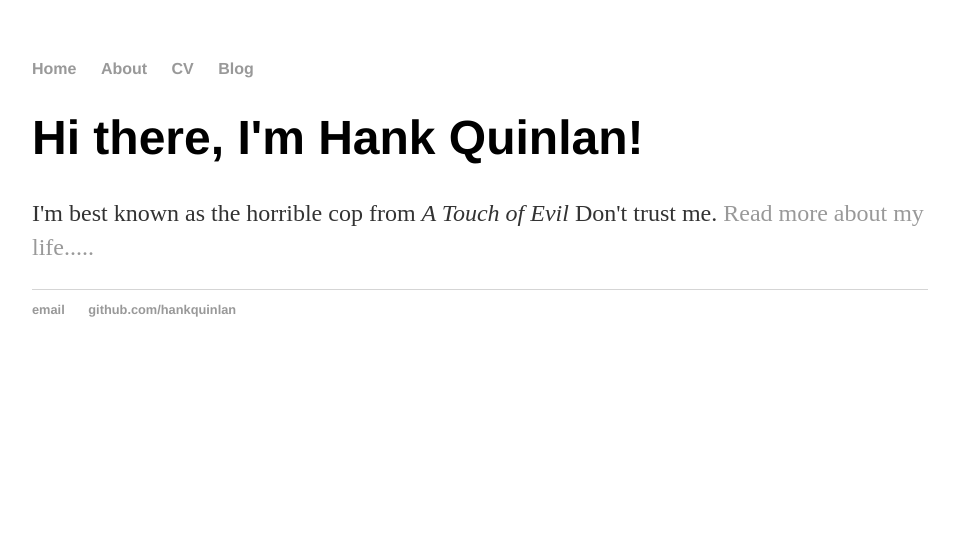
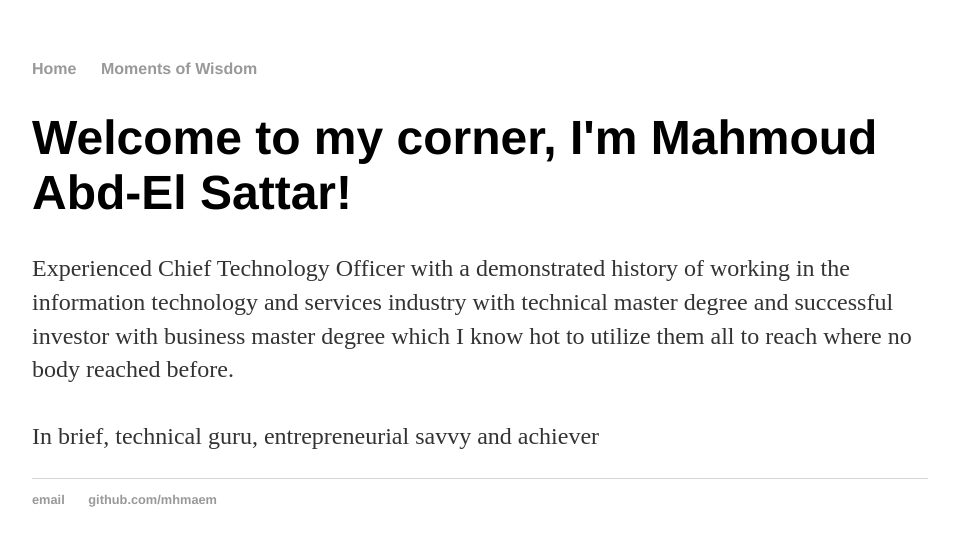
Before and after one commit to mahmoudabdelsattarmuhammad/mahmoud.github.io, a Jekyll site: the page built from index.html, in a window 1280 px wide. Shown: the top 546 px of the page, without its empty margins (160-1115 px from the left). Built offline with Jekyll 4.4.1, drawn with Linux system fonts in a browser that asks for light colours.

Commit message:
Adding Adopt, Adapt .. Innovate Post

```diff
--- a/_layouts/default.html
+++ b/_layouts/default.html
@@ -9,9 +9,11 @@
 			<nav>
 	    		<ul>
 	        		<li><a href="/">Home</a></li>
+					<!--
 		        	<li><a href="/about">About</a></li>
 	        		<li><a href="/cv">CV</a></li>
-	        		<li><a href="/blog">Blog</a></li>
+					-->
+	        		<li><a href="/blog">Moments of Wisdom</a></li>
 	    		</ul>
 			</nav>
 			<div class="container">
@@ -21,8 +23,8 @@
 			</div><!-- /.container -->
 			<footer>
 	    		<ul>
-	        		<li><a href="mailto:hankquinlanhub@gmail.com">email</a></li>
-	        		<li><a href="https://github.com/hankquinlan">github.com/hankquinlan</a></li>
+	        		<li><a href="mailto:mahmoudabdelsattar@gmail.com">email</a></li>
+	        		<li><a href="https://github.com/mhmaem">github.com/mhmaem</a></li>
 				</ul>
 			</footer>
 		</body>
--- a/about/index.html
+++ b/about/index.html
@@ -1 +1,4 @@
-About Page
+---
+layout: default
+---
+<h1>About</h1>
--- a/blog/index.html
+++ b/blog/index.html
@@ -1,6 +1,6 @@
 ---
 layout: default
-title: Hank Quinlan's Blog
+title: Moments of Wisdom
 ---
 	<h1>{{ page.title }}</h1>
 	<ul class="posts">
--- a/cv/index.html
+++ b/cv/index.html
@@ -1 +1,4 @@
-CV Page
+---
+layout: default
+---
+<h1>CV</h1>
--- a/index.html
+++ b/index.html
@@ -1,8 +1,9 @@
 ---
 layout: default
-title: Hank Quinlan, Horrible Cop
+title: Mhmaem - Adopt, Adapt .. Innovate
 ---
 <div class="blurb">
-	<h1>Hi there, I'm Hank Quinlan!</h1>
-	<p>I'm best known as the horrible cop from <em>A Touch of Evil</em> Don't trust me. <a href="/about">Read more about my life.....</a></p>
+	<h1>Welcome to my corner, I'm Mahmoud Abd-El Sattar!</h1>
+	<p>Experienced Chief Technology Officer with a demonstrated history of working in the information technology and services industry with technical master degree and successful investor with business master degree which I know hot to utilize them all to reach where no body reached before.
+	<br><br>In brief, technical guru, entrepreneurial savvy and achiever</p>
 </div><!-- /.blurb -->
```
Also changed, not shown: _posts/2014-04-30-hank-quinlan-site-launched.md (deleted, +0 -7 lines), _posts/2019-02-10-adpot-adapt-innovate.md (added, +12 -0 lines).
